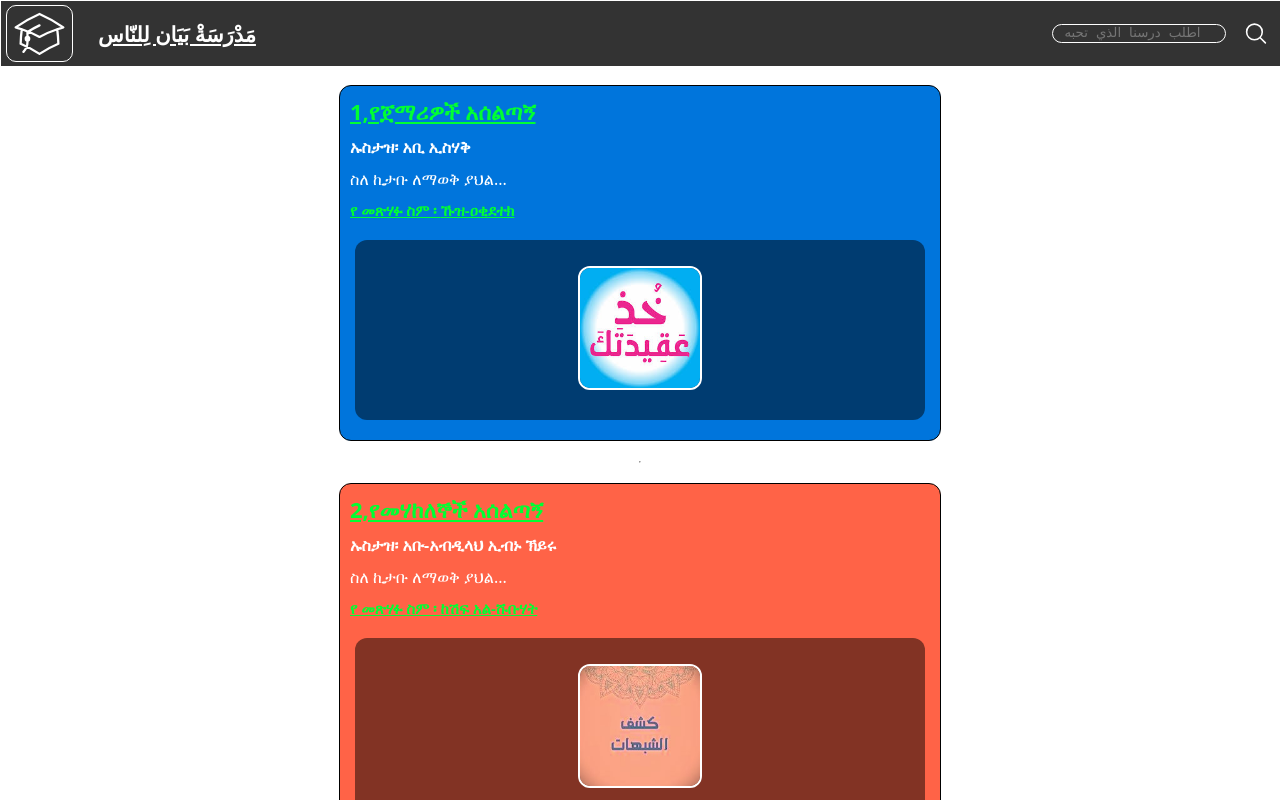
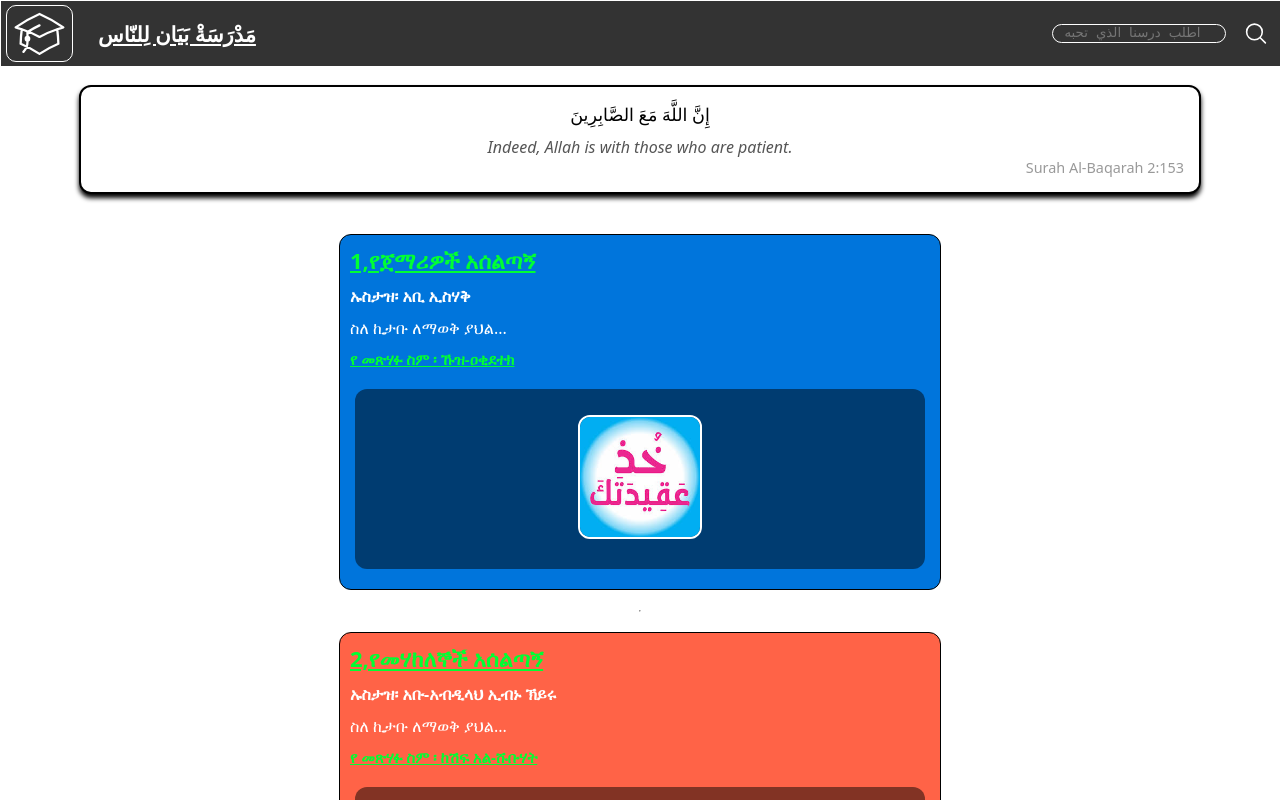
Before and after one commit to Abdulaziz1723/LearnIslam, a React (Vite) app: page / in a window 1280 px wide. Shown: the top 800 px of the page. Built offline with nearby package versions, Linux system fonts and the light colour scheme.

Commit message:
commited:

```diff
--- /dev/null
+++ b/src/AyahWidget.jsx
@@ -0,0 +1,50 @@
+import React from "react";
+
+const AyahWidget = () => {
+  const ayat = [
+    {
+      text: "يَا أَيُّهَا الَّذِينَ آمَنُوا إِذَا نُودِيَ لِلصَّلَاةِ مِن يَوْمِ الْجُمُعَةِ فَاسْعَوْا إِلَىٰ ذِكْرِ اللَّهِ",
+      translation: "O you who believe! When the call is made for prayer on Friday, hasten to the remembrance of Allah.",
+      surah: "Surah Al-Jumu‘ah 62:9"
+    },
+    {
+      text: "إِنَّ اللَّهَ مَعَ الصَّابِرِينَ",
+      translation: "Indeed, Allah is with those who are patient.",
+      surah: "Surah Al-Baqarah 2:153"
+    },
+    {
+      text: "فَاذْكُرُونِي أَذْكُرْكُمْ",
+      translation: "So remember Me; I will remember you.",
+      surah: "Surah Al-Baqarah 2:152"
+    },
+    {
+      text: "اللَّهُ نُورُ السَّمَاوَاتِ وَالْأَرْضِ",
+      translation: "Allah is the Light of the heavens and the earth.",
+      surah: "Surah An-Nur 24:35"
+    }
+  ];
+
+  const today = new Date();
+  const isFriday = today.getDay() === 5;
+  const ayah = isFriday ? ayat[0] : ayat[Math.floor(Math.random() * (ayat.length - 1)) + 1];
+
+  return (
+    <div style={{
+      minWidth: "85%",
+      background: "#fff",
+      border: "2px solid #000",
+      borderRadius: "12px",
+      padding: "15px",
+      fontFamily: "sans-serif",
+      boxShadow: "0 4px 5px #000",
+      margin: "20px auto",
+      textAlign: "center"
+    }}>
+      <div style={{ fontSize: "1.1rem", marginBottom: "10px" }}>{ayah.text}</div>
+      <div style={{ color: "#555", fontStyle: "italic" }}>{ayah.translation}</div>
+      <div style={{ textAlign: "right", color: "#999", fontSize: "0.9rem" }}>{ayah.surah}</div>
+    </div>
+  );
+};
+
+export default AyahWidget;
--- a/src/Main.jsx
+++ b/src/Main.jsx
@@ -1,10 +1,9 @@
 import MainFetch from "./MainFetch"
-
+import AyahWidget from "./AyahWidget"
 export default function Main(){
     return(
         <main>
-        <div id="ayah-widget"></div>
-        <script src="/ayah-widget/ayah.js"></script>
+        <AyahWidget/>
         <MainFetch/>
         </main>
     )
```
Also changed, not shown: public/ayah-widget/ayah.js (deleted, +0 -53 lines).
